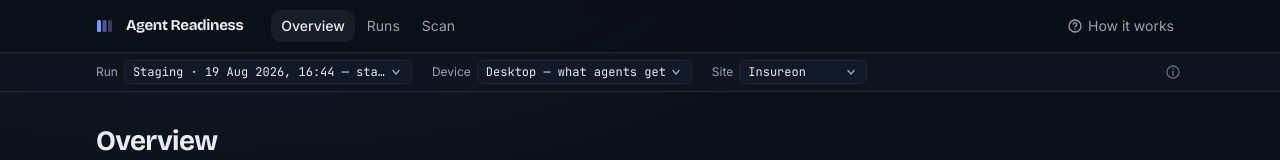
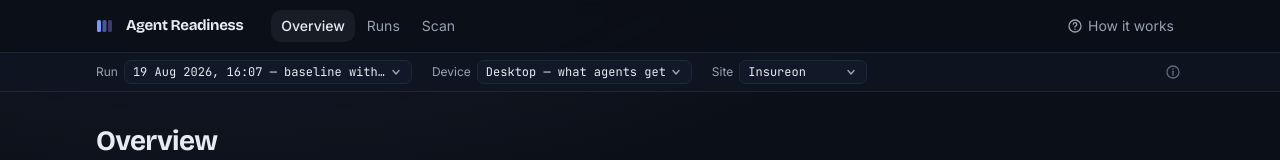
Before and after one commit to juanflores-ion/a11y-checker, a Next.js app: page / in a window 1280 px wide. Shown: the top 160 px of the page. Built offline with nearby package versions, Linux system fonts and the light colour scheme.

Commit message:
Open the dashboard on the latest production run, never a staging one

```diff
--- a/src/components/RunContext.tsx
+++ b/src/components/RunContext.tsx
@@ -101,7 +101,17 @@ export function RunProvider({
   runs: RunSummary[];
   children: React.ReactNode;
 }) {
-  const latest = runs.length ? runs[runs.length - 1].id : '';
+  /**
+   * The dashboard opens on the latest *production* run.
+   *
+   * "Latest run" was fine while production was the only kind. The moment a
+   * staging baseline landed it became wrong: staging was newer, so Overview
+   * silently started reporting cd-preview's figures as where the sites stand
+   * — 3 of 8 instead of 4 of 8 on the first pair recorded. Staging runs exist
+   * to be compared against a later staging run, never to be the headline.
+   */
+  const production = runs.filter((r) => r.environment === 'production');
+  const latest = (production.length ? production : runs).slice(-1)[0]?.id ?? '';
 
   const [currentId, setCurrentIdState] = useState(latest);
   /**
```
